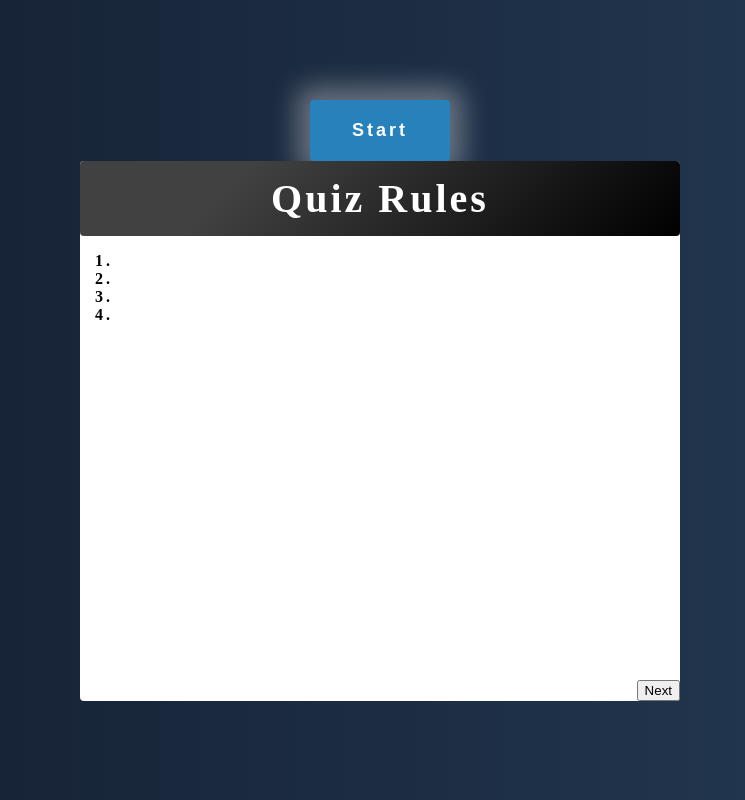
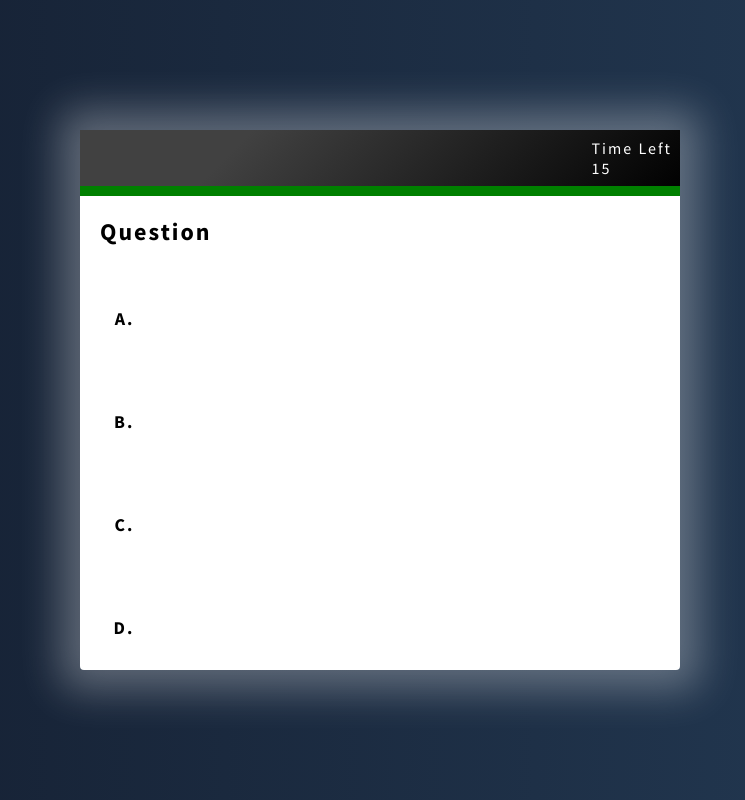
Before and after one commit to ss12932/js-code-quiz, a plain HTML site: page index.html in a window 1280 px wide. Shown: the whole page, without its empty margins (260-1005 px from the left). Drawn offline with Linux system fonts and the light colour scheme.

Commit message:
css styling for question container

```diff
--- a/assets/css/main.css
+++ b/assets/css/main.css
@@ -21,6 +21,7 @@ body {
   display: flex;
   flex-direction: column;
   margin: 0;
+  font-family: "Source Sans Pro", sans-serif;
 }
 
 /* 2. Main Styling */
@@ -30,7 +31,7 @@ body {
   flex-direction: column;
   justify-content: center;
   align-items: center;
-  flex: 1;
+  flex: 2;
   background: #141e30; /* fallback for old browsers */
   background: -webkit-linear-gradient(
     to right,
@@ -91,26 +92,123 @@ body {
   color: white;
   background-color: #000000;
   background-image: linear-gradient(315deg, #000000 0%, #414141 74%);
-  text-align: center;
+  display: flex;
+  justify-content: center;
   padding: 1.4rem 0;
 }
 
-.rule-list {
+.rule-list,
+.choice-list {
+  display: flex;
+  flex-direction: column;
+  flex-wrap: wrap;
   flex: 1;
   font-weight: 900;
+  margin: 2rem 2rem;
 }
+.rule-item {
+  font-weight: bold;
+  font-size: 1.8rem;
+  margin-bottom: 4rem;
+}
+.rule-item:last-child {
+  margin-bottom: 0;
+}
+
 .section-container {
   display: flex;
   flex-direction: column;
   width: 60rem;
+  max-width: 90vw;
   height: 54rem;
   border-radius: 0.4rem;
-  letter-spacing: 0.3rem;
-  color: black;
+  letter-spacing: 0.2rem;
+  color: #000000;
   background-color: var(--clr-white);
+  box-shadow: 0 0 4rem 2rem rgba(var(--clr-white-rgb), 0.3);
 }
 
 .footer {
   display: flex;
+  justify-content: center;
+}
+
+.btn {
+  width: 14rem;
+  padding: 1.8rem;
+  margin-bottom: 1rem;
+  cursor: pointer;
+  border: none;
+  border-radius: 0.4rem;
+  background-color: #000000;
+  color: white;
+  text-transform: uppercase;
+  font-weight: 600;
+}
+
+.btn:hover {
+  background-color: green;
+  animation: pulse 1.2s infinite;
+}
+
+.fa-circle-right {
+  margin-left: 0.3rem;
+}
+@keyframes pulse {
+  0 {
+    transform: scale(0.9);
+  }
+
+  70% {
+    transform: scale(1.05);
+  }
+
+  100% {
+    transform: scale(1);
+  }
+}
+
+/* Question Container Styles */
+
+.question-container .header {
+  background-color: #000000;
+  background-image: linear-gradient(315deg, #000000 0%, #414141 74%);
+}
+
+.header {
+  display: flex;
+  flex-direction: column;
   justify-content: flex-end;
+  border-radius: 0.4 0.4 0 0;
+  color: white;
 }
+
+.question-section-title {
+  margin-left: 2rem;
+}
+
+.choice-item {
+  padding: 0.2rem;
+  font-weight: bold;
+  font-size: 1.8rem;
+  margin-bottom: 4rem;
+  padding: 2rem 0;
+  cursor: pointer;
+}
+
+.choice-item:hover {
+  background-color: #414141;
+  transition: background-color 0.5s ease-in-out;
+}
+.choice-item:last-child {
+  margin-bottom: 0;
+}
+.timer {
+  align-self: flex-end;
+  margin: 0.8rem 0.8rem 0.8rem 0;
+}
+.time-bar {
+  width: 100%;
+  background-color: green;
+  height: 1rem;
+}
--- a/index.html
+++ b/index.html
@@ -4,54 +4,71 @@
     <meta charset="UTF-8" />
     <meta http-equiv="X-UA-Compatible" content="IE=edge" />
     <meta name="viewport" content="width=device-width, initial-scale=1.0" />
+    <link
+      href="https://fonts.googleapis.com/css2?family=Source+Sans+Pro:wght@300;400;700&display=swap"
+      rel="stylesheet"
+    />
     <link rel="stylesheet" href="./assets/css/main.css" />
     <title>Document</title>
+    <script
+      src="https://kit.fontawesome.com/489fc29660.js"
+      crossorigin="anonymous"
+    ></script>
   </head>
   <body>
     <main class="main">
       <!-- start button to initialise application -->
-      <div class="btn-control">
+      <!-- <div class="btn-control">
         <button class="start-btn" id="start-btn">Start</button>
-      </div>
+      </div> -->
       <!-- intro rule section when start button pressed - will be dynamically rendered-->
-      <section class="section-container intro-container">
+      <!-- <section class="section-container intro-container">
         <header class="header">
           <h1 class="content-section-title">Quiz Rules</h1>
         </header>
         <ol class="rule-list">
-          <li class="rule-item"></li>
-          <li class="rule-item"></li>
-          <li class="rule-item"></li>
-          <li class="rule-item"></li>
+          <li class="rule-item">
+            The timer starts when you start the first question of the quiz. You
+            will be given 2 minutes to complete the quiz.
+          </li>
+          <li class="rule-item">
+            For each incorrect answer you will be deducted 10 seconds.
+          </li>
+          <li class="rule-item">
+            When all questions are answered, incomplete or the timer reaches 0,
+            the game is over.
+          </li>
+          <li class="rule-item">
+            You will be able to save your initials and your highscore! Enjoy!
+          </li>
         </ol>
         <footer class="footer">
           <div class="btn-control">
-            <button class="btn" id="next-btn">Next</button>
+            <button class="animate__animated animate__bounce btn" id="next-btn">
+              Next
+
+              <i class="fa-solid fa-circle-right"></i>
+            </button>
           </div>
         </footer>
-      </section>
+      </section> -->
       <!-- Question Section - will be dynamically rendered. initial markup to determine styling -->
-      <!-- <section class="section-container question-container">
+      <section class="section-container question-container">
         <header class="header">
           <div class="timer">
-            <div class="time-left">Time Remaining</div>
+            <div class="time-left">Time Left</div>
             <div class="time">15</div>
           </div>
           <div class="time-bar"></div>
         </header>
-        <h1 class="content-section-title"></h1>
-        <ul class="choice-list">
+        <h1 class="question-section-title">Question</h1>
+        <ol type="A" class="choice-list">
           <li class="choice-item"></li>
           <li class="choice-item"></li>
           <li class="choice-item"></li>
           <li class="choice-item"></li>
-        </ul>
-        <footer class="footer">
-          <div class="btn-control">
-            <button class="btn" id="next-btn">Next</button>
-          </div>
-        </footer>
-      </section> -->
+        </ol>
+      </section>
     </main>
     <script src="./assets/js/index.js"></script>
     <script src="./assets/js/result.js"></script>
```
